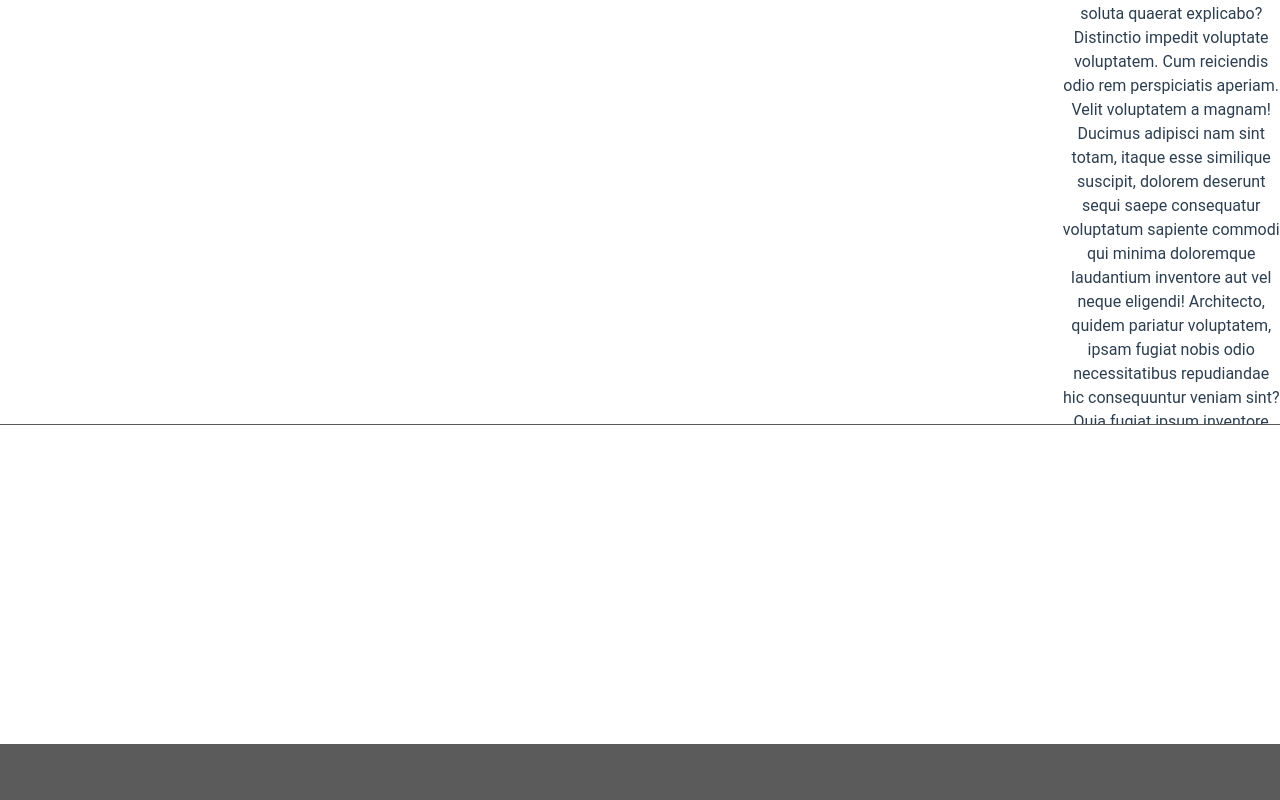
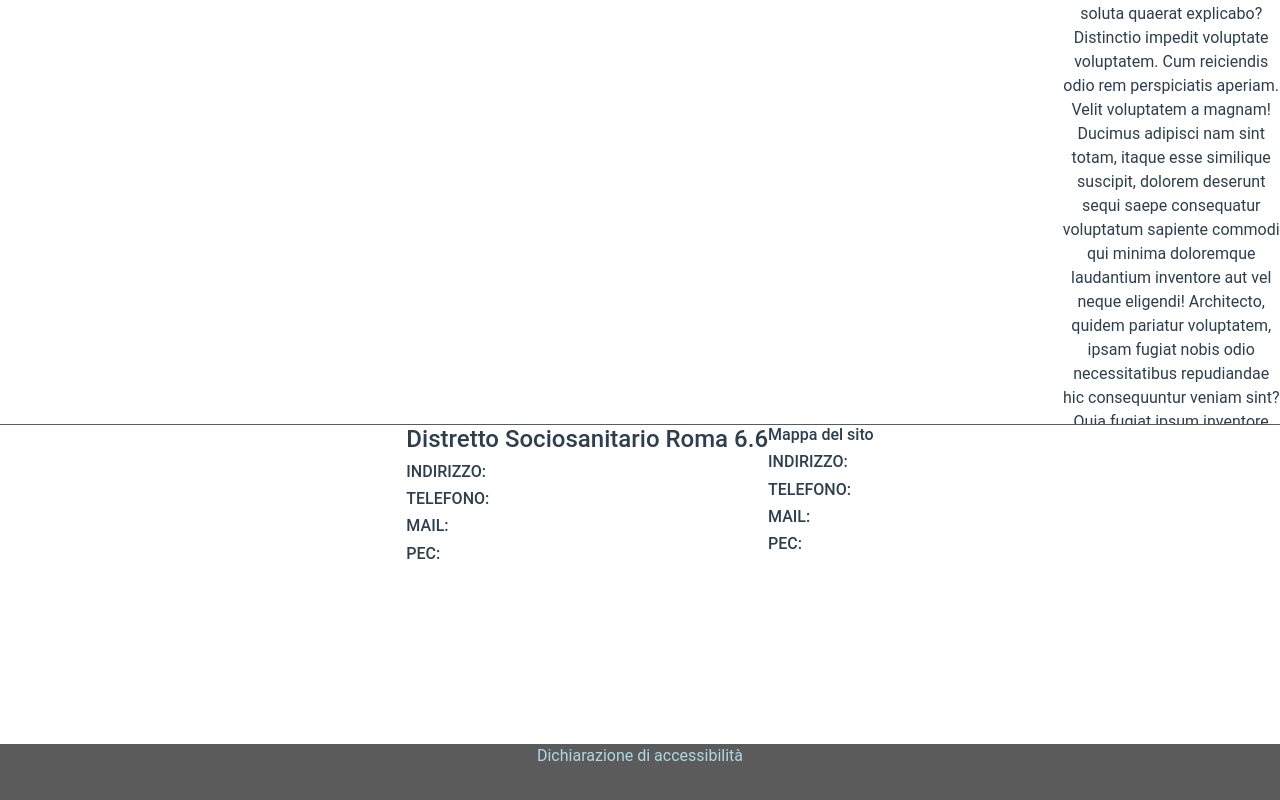
Before and after one commit to Ruma303/ciglieri-demo, a Vue app: page / in a window 1280 px wide. Shown: the part 638-1438 px from the top of the page. Built offline with nearby package versions, Linux system fonts and the light colour scheme.

Commit message:
footer, da migliorare

```diff
--- a/src/components/footer/FooterComponent.vue
+++ b/src/components/footer/FooterComponent.vue
@@ -1,7 +1,30 @@
 <template>
-    <footer id="footer-container d-flex fixed-bottom flex-column">
-      <div id="upper-footer"></div>
-      <div id="lower-footer"></div>
+    <footer id="footer-container d-flex">
+        <!-- $ Parte superiore del Footer-->
+      <div class="upper-footer d-flex justify-space-between">
+        <div class="upper-footer-left d-flex flex-column">
+
+            <!--* Parte sinistra -->
+            <h4>Distretto Sociosanitario Roma 6.6</h4>
+            <h5 class="footer-info">Indirizzo: <span></span></h5>
+            <h5 class="footer-info">Telefono: <span></span></h5>
+            <h5 class="footer-info">Mail: <span></span></h5>
+            <h5 class="footer-info">Pec: <span></span></h5>
+        </div>
+            <!--* Parte destra -->
+        <div class="upper-footer-right d-flex flex-column">
+            <h6>Mappa del sito</h6>
+            <h5 class="footer-info">Indirizzo: <span></span></h5>
+            <h5 class="footer-info">Telefono: <span></span></h5>
+            <h5 class="footer-info">Mail: <span></span></h5>
+            <h5 class="footer-info">Pec: <span></span></h5>
+        </div>
+    </div>
+
+        <!-- $ Parte inferiore del Footer-->
+      <div class="lower-footer">
+        <a href="#">Dichiarazione di accessibilità</a>
+      </div>
     </footer>
 </template>
 
@@ -13,17 +36,33 @@ export default {
 </script>
 
 <style lang="scss" scoped>
-#upper-footer{
+.upper-footer{
     display: flex;
     justify-content: center;
     width: 100%;
     height: 20rem;
     background-color: white;
-    border-top: .1px solid #5b5b5b
+    border-top: .1px solid #5b5b5b;
+
+    .footer-info {
+        text-transform: uppercase;
+        font-size: 1rem;
+        text-align: left;
+        max-width: 1400px;
+
+        .upper-footer-left,
+        .upper-footer-right {
+            max-width: 700px;
+            min-width: 500px;
+        }
+    }
 }
-#lower-footer{
+.lower-footer{
     background-color: #5b5b5b;
     width: 100%;
     height: 5rem;
+    a {
+        color: lightblue;
+    }
 }
 </style>
```
